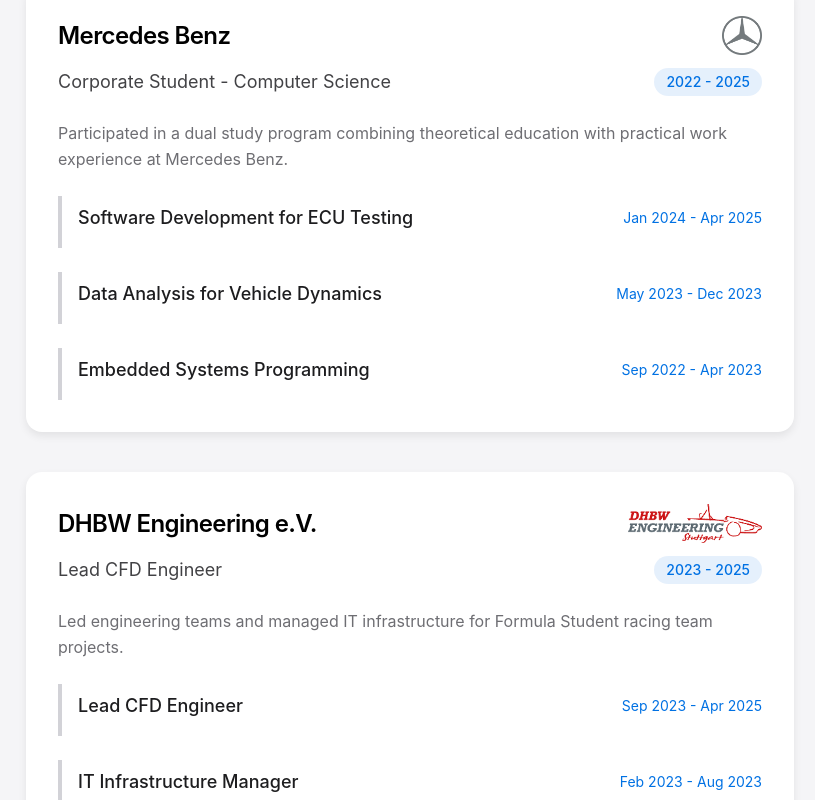
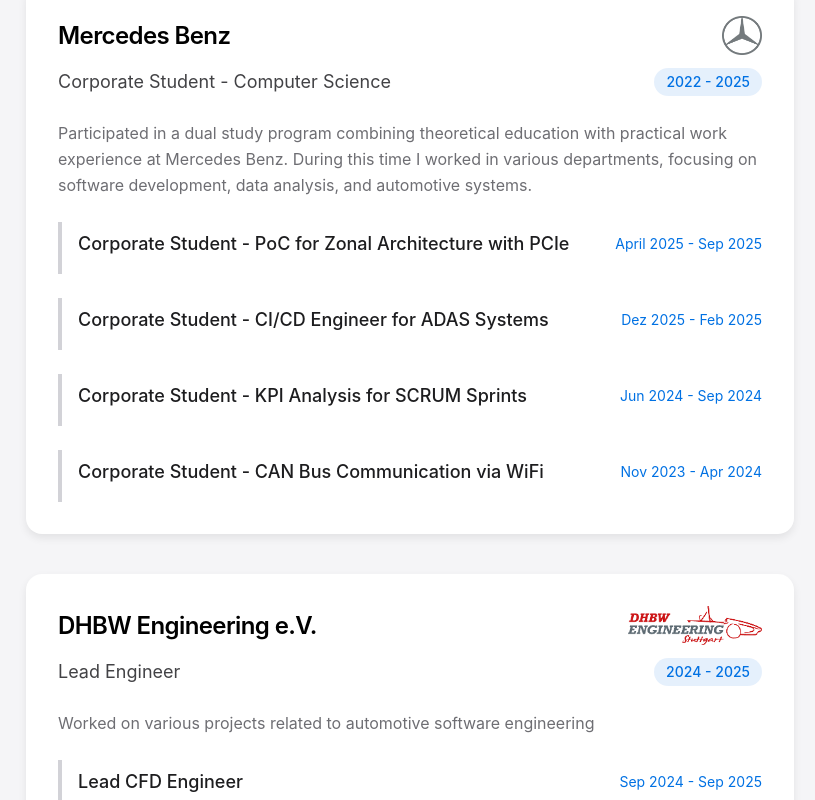
Before and after one commit to philippgehrig/cv, a Nuxt app: page / in a window 1280 px wide. Shown: the part 1200-2000 px from the top of the page, without its empty margins (230-1045 px from the left). Built offline with nearby package versions, Linux system fonts and the light colour scheme.

Commit message:
chore: updated data for cv

```diff
--- a/composables/data/experiencesData.ts
+++ b/composables/data/experiencesData.ts
@@ -5,51 +5,54 @@ export const experiencesData: Experience[] = [
     id: 1,
     company: 'Mercedes Benz',
     period: '2022 - 2025',
-    position: 'Corporate Student - Computer Science', // For backward compatibility
-    description: 'Participated in a dual study program combining theoretical education with practical work experience at Mercedes Benz.', // For backward compatibility
+    position: 'Corporate Student - Computer Science',
+    description: 'Participated in a dual study program combining theoretical education with practical work experience at Mercedes Benz. During this time I worked in various departments, focusing on software development, data analysis, and automotive systems.',
     roles: [
       {
-        title: 'Software Development for ECU Testing',
-        period: 'Jan 2024 - Apr 2025',
-        description: 'Developed software tools for automated testing of electronic control units (ECUs) in advanced driver assistance systems.',
-        technologies: ['C++', 'Python', 'Automotive Systems', 'ECU Testing', 'ADAS']
+        title: 'Corporate Student - PoC for Zonal Architecture with PCIe',
+        period: 'April 2025 - Sep 2025',
+        description: 'Developed of a Proof of Concept for a zonal architecture solution with PCIe.',
+        technologies: ['PCIe', 'Bus Systems', 'ADAS', 'Linux Driver', 'C/C++', 'Hardware Architecture']
       },
       {
-        title: 'Data Analysis for Vehicle Dynamics',
-        period: 'May 2023 - Dec 2023',
-        description: 'Analyzed and visualized vehicle dynamics data to improve simulation models for autonomous driving scenarios.',
-        technologies: ['Data Analysis', 'Python', 'MATLAB', 'Vehicle Dynamics', 'Autonomous Driving']
+        title: 'Corporate Student - CI/CD Engineer for ADAS Systems',
+        period: 'Dez 2025 - Feb 2025',
+        description: 'Developed software tools for automated flashing for ADAS systems, improving the efficiency of the testing process by 20%.',
+        technologies: ['BASH', 'CI/CD', 'ADAS', 'NVIDIA Jetson']
       },
       {
-        title: 'Embedded Systems Programming',
-        period: 'Sep 2022 - Apr 2023',
-        description: 'Implemented embedded systems solutions for automotive applications, focusing on real-time performance and reliability.',
-        technologies: ['Embedded Systems', 'C', 'Real-time Systems', 'Automotive Architecture']
+        title: 'Corporate Student - KPI Analysis for SCRUM Sprints',
+        period: 'Jun 2024 - Sep 2024',
+        description: 'Automated the creation of key performance indicators (KPIs) for SCRUM sprints, increasing developer productivity by 5%.',
+        technologies: ['Data Analysis', 'Grafana', 'SCRUM', 'Jira', 'PostgreSQL', 'TypeScript']
+      },
+      {
+        title: 'Corporate Student - CAN Bus Communication via WiFi',
+        period: 'Nov 2023 - Apr 2024',
+        description: 'Implemented a solution for analysing CAN bus communication over WiFi, enhancing the debugging process for automotive systems.',
+        technologies: ['Embedded Systems', 'C/C++', 'CAN Bus', 'ESP32', 'WiFi', 'Automotive Systems']
       }
     ],
-    technologies: ['Software Development', 'Embedded Systems', 'C/C++', 'Automotive Systems', 'Data Analysis', 'ADAS', 'Automotive Architecture']
   },
   {
     id: 2,
     company: 'DHBW Engineering e.V.',
+    period: '2024 - 2025',
+    position: 'Lead Engineer',
+    description: 'Worked on various projects related to automotive software engineering',
     roles: [
       {
         title: 'Lead CFD Engineer',
-        period: 'Sep 2023 - Apr 2025',
+        period: 'Sep 2024 - Sep 2025',
         description: 'Led a team focused on Computational Fluid Dynamics (CFD) simulations, overseeing project planning, task delegation, and technical implementation of simulation models.',
-        technologies: ['CFD', 'Team Leadership', 'Project Management', 'Simulation', 'OpenFOAM', 'Paraview']
+        technologies: ['CFD', 'Team Leadership', 'Project Management', 'Simulation', 'StarCCM', 'Laravel']
       },
       {
-        title: 'IT Infrastructure Manager',
-        period: 'Feb 2023 - Aug 2023',
-        description: 'Managed and optimized computing resources for simulation workflows, implemented version control systems, and developed automation scripts for data processing.',
-        technologies: ['Linux', 'Bash Scripting', 'High Performance Computing', 'Git', 'CI/CD', 'Python']
+        title: 'Vehicle Dynamics Software Engineer',
+        period: 'Feb 2024 - Sep 2024',
+        description: 'Created a tool for real time monitoring of vehicle data, improving the efficiency of data analysis and decision-making processes.',
+        technologies: ['Linux', 'Docker', 'Vehicle Dynamics', 'Grafana', 'CI/CD', 'InfluxDB', 'Matlab/Simulink']
       }
     ],
-    // For backward compatibility
-    position: 'Lead CFD Engineer',
-    period: '2023 - 2025',
-    description: 'Led engineering teams and managed IT infrastructure for Formula Student racing team projects.',
-    technologies: ['CFD', 'Team Leadership', 'Project Management', 'Simulation', 'IT Infrastructure', 'Linux', 'HPC']
   }
 ];
--- a/composables/data/profileData.ts
+++ b/composables/data/profileData.ts
@@ -7,5 +7,6 @@ export const profileData: Profile = {
   bio: 'A passionate software engineer with expertise in embedded systems, C/C++, and web development.',
   profile_image: '/images/Philipp-Gehrig_2025.png',
   linkedin: 'https://linkedin.com/in/philippgehrig',
-  github: 'https://github.com/philippgehrig'
+  github: 'https://github.com/philippgehrig',
+  twitter: 'https://twitter.com/thisphilipp'
 };
--- a/composables/data/types.ts
+++ b/composables/data/types.ts
@@ -21,10 +21,10 @@ export interface Role {
 export interface Experience {
   id: number;
   company: string;
-  roles?: Role[];  // For multiple roles within one company
-  position?: string; // Kept for backward compatibility
-  period?: string;   // Kept for backward compatibility
-  description?: string; // Kept for backward compatibility
+  roles?: Role[];
+  position?: string;
+  period?: string;
+  description?: string;
   technologies?: string[];
   sort?: number;
 }
--- a/pages/blog/posts/introduction-to-cfd-simulations-basics.vue
+++ b/pages/blog/posts/introduction-to-cfd-simulations-basics.vue
@@ -207,7 +207,7 @@
 const post = {
   title: "Introduction to the Basics of CFD Simulations",
   description: "Learn the fundamental concepts of Computational Fluid Dynamics (CFD) and how these simulations help engineers solve complex flow problems",
-  date: "2025-04-17T10:00:00.000Z", // Today's date as specified in the context
+  date: "2025-04-17T10:00:00.000Z",
   tags: ["engineering", "cfd", "fluid-dynamics", "simulation"]
 };
 </script>
--- a/pages/index.vue
+++ b/pages/index.vue
@@ -3,7 +3,7 @@
     <AboutSection />
     <ExperienceSection />
     <EducationSection />
-    <SkillsSection />
+    <!-- <SkillsSection /> -->
   </div>
 </template>
 
--- a/pages/policies/sitemap.vue
+++ b/pages/policies/sitemap.vue
@@ -17,6 +17,21 @@
                     </svg>
                   </NuxtLink>
                   <p class="text-sm text-apple-gray-500 mt-1">My personal CV and professional information</p>
+                </li>
+              </ul>
+            </li>
+
+            <li class="border-b border-apple-gray-100 pb-8">
+              <h2 class="text-2xl font-semibold text-apple-gray-800 mb-4">Blog</h2>
+              <ul class="space-y-3 text-apple-gray-600">
+                <li>
+                  <NuxtLink to="/blog" class="text-apple-blue hover:underline inline-flex items-center">
+                    <span class="mr-2">Blog Home</span>
+                    <svg xmlns="http://www.w3.org/2000/svg" class="h-4 w-4" fill="none" viewBox="0 0 24 24" stroke="currentColor">
+                      <path stroke-linecap="round" stroke-linejoin="round" stroke-width="2" d="M9 5l7 7-7 7" />
+                    </svg>
+                  </NuxtLink>
+                  <p class="text-sm text-apple-gray-500 mt-1">Thoughts, tutorials, and insights on web development, design, and technology</p>
                 </li>
               </ul>
             </li>
```
